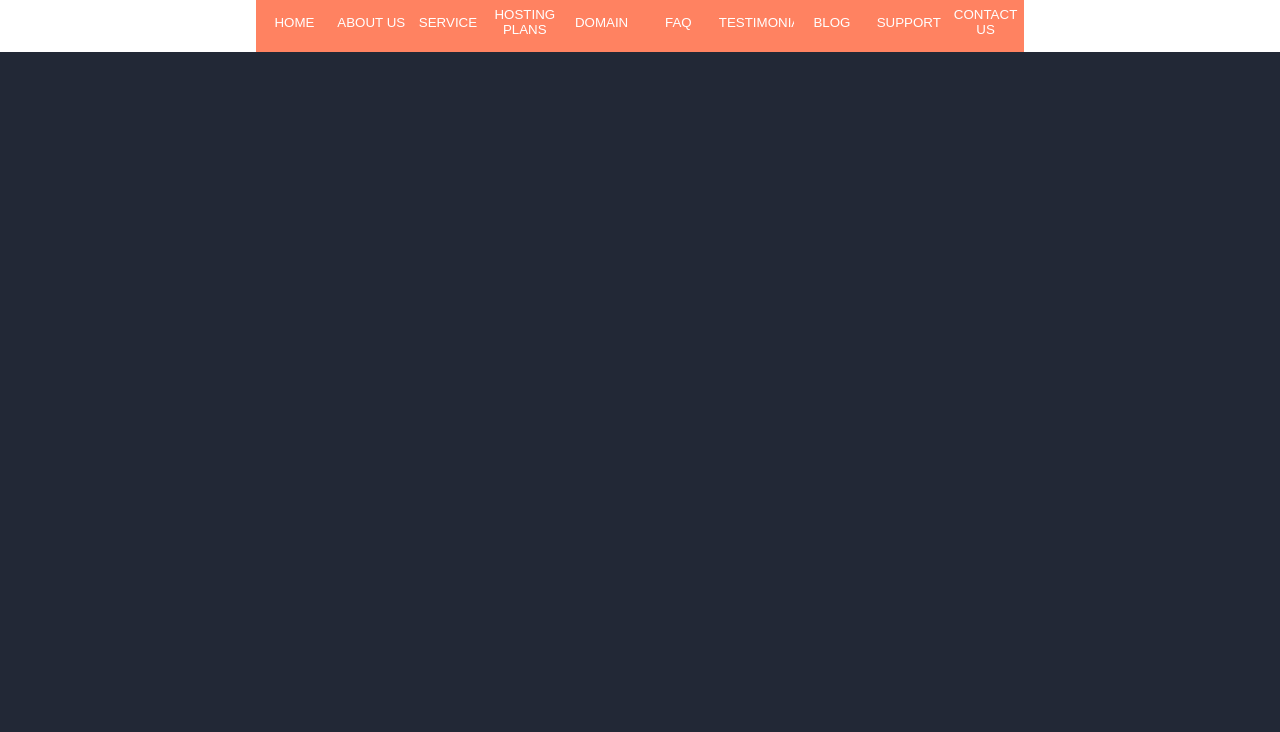
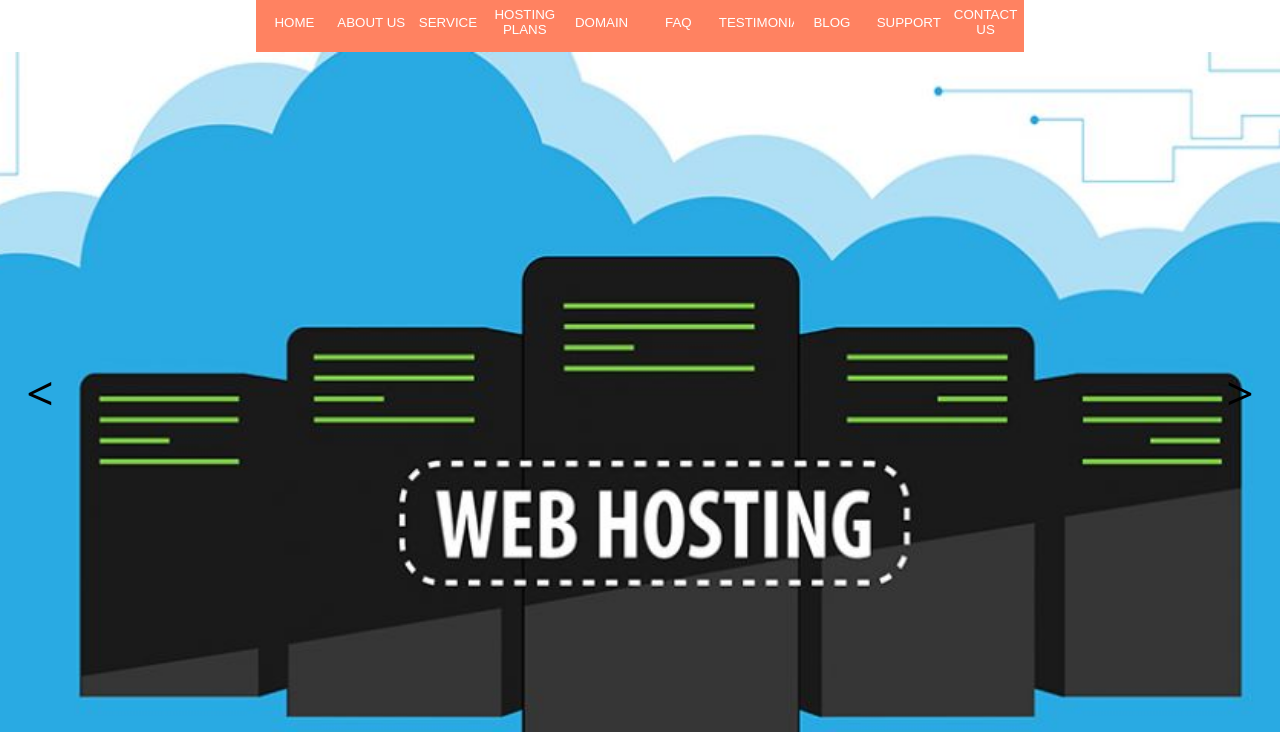
Before and after one commit to DealUnloker/DealUnloker.github.io, a website: page src/index.html in a window 1280 px wide. Shown: the part 68-800 px from the top of the page. Drawn offline with nearby package versions, Linux system fonts and the light colour scheme; files that its build step writes are made by us from their sources.

Commit message:
added pre-slider

```diff
--- a/src/index.html
+++ b/src/index.html
@@ -6,6 +6,7 @@
     <meta name="viewport" content="width=device-width, initial-scale=1.0">
     <link rel="stylesheet" href="css/reset.css">
     <link rel="stylesheet" href="css/style.css">
+    <link rel="stylesheet" href="css/slider.css">
     <link href="https://fonts.googleapis.com/css?family=Open+Sans&display=swap" rel="stylesheet">
     <title>Hosting</title>
 </head>
@@ -48,6 +49,13 @@
             </nav>
         </header>
     </div>
+    <div id="Slider">
+        <div id="slide">
+            <input type="button" value="<" class="NextImageButton" onclick="minusSlide()">
+            <input type="button" value=">" class="NextImageButton" onclick="plusSlide()">
+        </div>
+    </div>
+    <script src="scripts/slider.js"></script>
 </body>
 
 </html>
--- /dev/null
+++ b/src/sass/slider.sass
@@ -0,0 +1,27 @@
+#Slider
+    background-color: green
+    height: 85%
+    width: 100%
+    #slide
+        height: 100%
+        background-image: url("../img/slider/slide_1.jpg")
+        background-color: #ffffff
+        background-size: cover
+        background-position: center
+        display: flex
+        justify-content: space-between
+        align-items: center
+        input
+            height: 10vh
+            width: 10vh
+            background: none
+            border: none
+            font-family: 'Open Sans'
+            font-size: 48px
+        input:focus
+            border: none
+            background: #52cbf8
+        input:hover
+            background: #52cbf8
+        input:active
+            border: none
--- /dev/null
+++ b/src/scripts/slider.js
@@ -0,0 +1,25 @@
+var slideIndex = 1;
+const slider_lenght = 4;
+
+
+function plusSlide() {
+    if (slideIndex == slider_lenght)
+        slideIndex = 1;
+    else
+        slideIndex += 1;
+    showSlides(slideIndex);
+}
+
+
+function minusSlide() {
+    if (slideIndex == 1)
+        slideIndex = slider_lenght;
+    else
+        slideIndex -= 1;
+    showSlides(slideIndex);
+}
+
+function showSlides(n) {
+    var slide = document.getElementById("slide");
+    slide.style.backgroundImage = `url("../img/slider/slide_${slideIndex}.jpg")`
+}
```
Also changed, not shown: build/css/slider.css (added), build/img/slider/slide_1.jpeg (added), build/img/slider/slide_1.jpg (added), build/img/slider/slide_2.jpg (added), build/img/slider/slide_3.jpg (added), build/img/slider/slide_4.jpg (added), build/img/slider/slider_2.jpg (added), build/img/slider/slider_4.jpg (added), build/index.html, build/scripts/slider.js (added), src/img/slider/slide_1.jpg (added), src/img/slider/slide_2.jpg (added), src/img/slider/slide_3.jpg (added), src/img/slider/slide_4.jpg (added).
